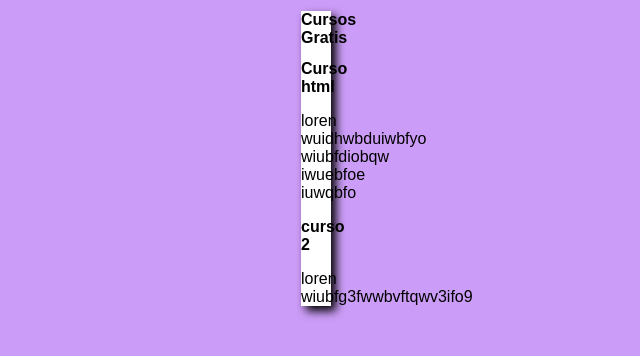
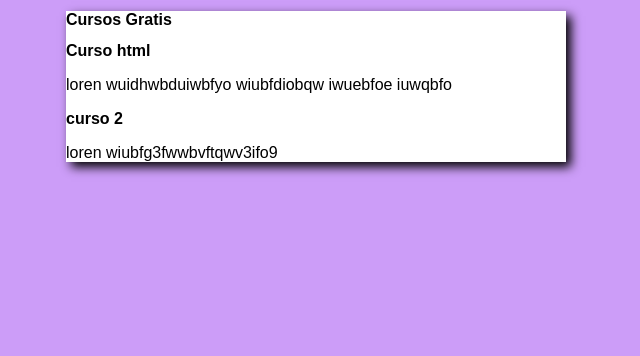
Before and after one commit to Emelly-Plautz/projeto-site, a plain HTML site: page index.html in a window 1280 px wide. Shown: the whole page, without its empty margins (324-964 px from the left). Drawn offline with Linux system fonts and the light colour scheme.

Commit message:
caixabox

```diff
--- a/style.css
+++ b/style.css
@@ -10,7 +10,7 @@ body {
 
 main {
 	background-color: white;
-	width: 30px;
+	width: 500px;
 	margin: auto;
 	box-shadow: 5px 5px 10px black;
 }
```
